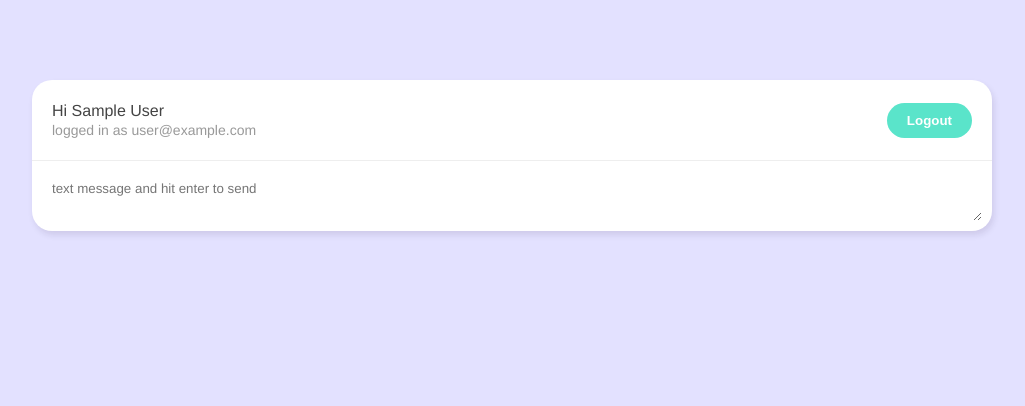
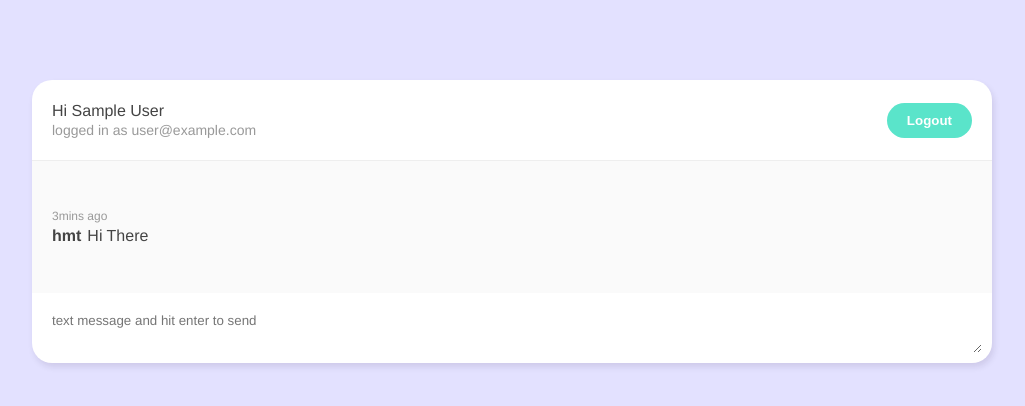
Before and after one commit to HeinnWaiHtet/vue-live-chat, a Vue app: page /chatroom in a window 1280 px wide. Shown: the top 406 px of the page, without its empty margins (128-1153 px from the left). Built offline with nearby package versions, Linux system fonts and the light colour scheme; no server answers; sample sign-in values are in the browser's storage.

Commit message:
adding chat window view

```diff
--- /dev/null
+++ b/src/components/ChatWindow.vue
@@ -0,0 +1,41 @@
+<template>
+  <div class="chat-window">
+      <div class="messages">
+          <div class="single">
+              <span class="created-at">3mins ago</span>
+              <span class="name">hmt</span>
+              <span class="message">Hi There</span>
+          </div>
+      </div>
+  </div>
+</template>
+
+<script>
+export default {
+
+}
+</script>
+
+<style>
+.chat-window {
+    background: #fafafa;
+    padding: 30px 20px;
+}
+.single {
+    margin: 18px 0;
+}
+.created-at {
+    display: block;
+    color: #999;
+    font-size: 12px;
+    margin-bottom: 4px;
+}
+.name {
+    font-weight: bold;
+    margin-right: 6px;
+}
+.messages {
+    max-height: 400px;
+    overflow: auto;
+}
+</style>
--- a/src/views/Chatroom.vue
+++ b/src/views/Chatroom.vue
@@ -1,15 +1,18 @@
 <template>
   <div class="container">
       <Navbar></Navbar>
+      <ChatWindow></ChatWindow>
       <NewChatForm></NewChatForm>
 </div>
 </template>
 
 <script>
+import ChatWindow from '../components/ChatWindow'
 import NewChatForm from '../components/NewChatForm'
 import Navbar from '../components/Navbar'
 export default {
   components: {
+    ChatWindow,
     NewChatForm, Navbar },
 
 }
```
